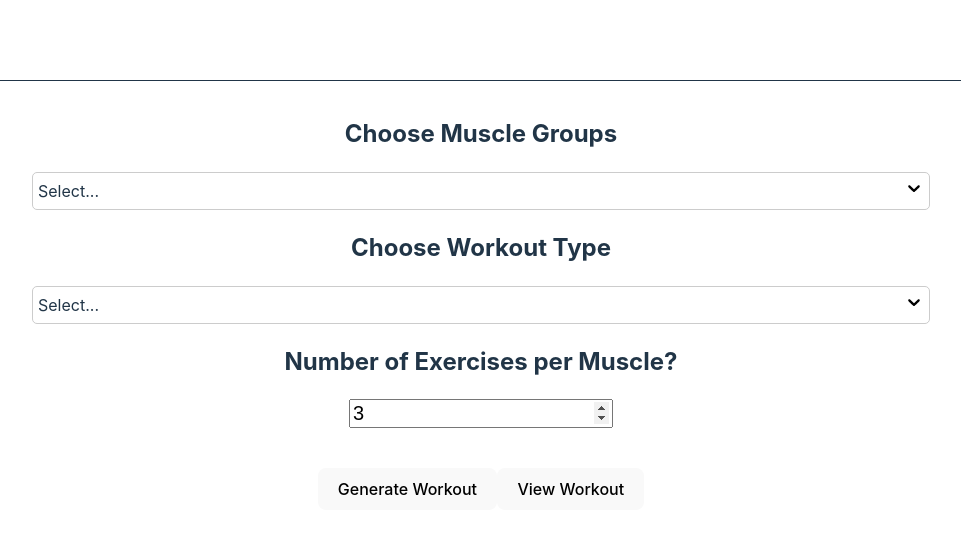
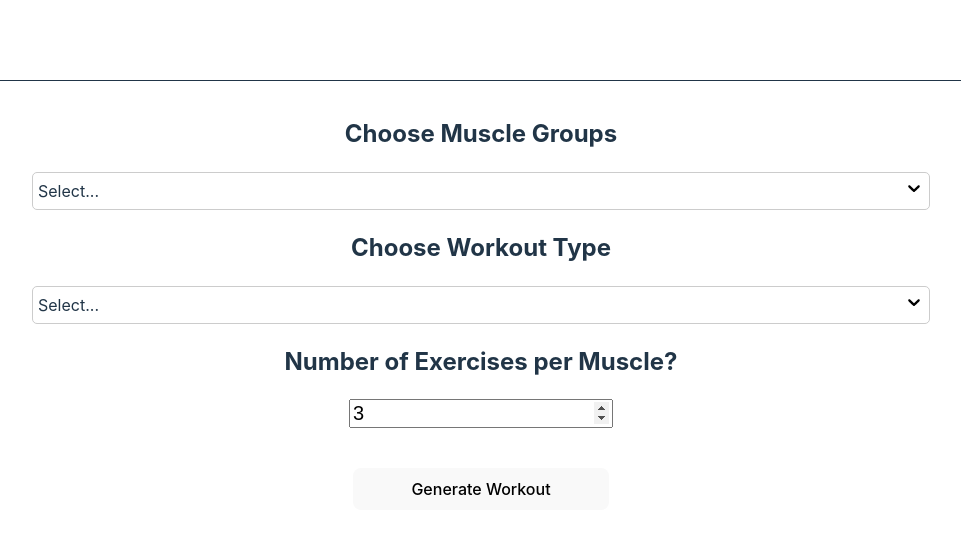
Before and after one commit to khintz34/workout-generator, a React (Vite) app: page / in a window 1280 px wide. Shown: the top 534 px of the page, without its empty margins (159-1120 px from the left). Built offline with nearby package versions, Linux system fonts and the light colour scheme.

Commit message:
button hides

```diff
--- a/src/components/home/Home.jsx
+++ b/src/components/home/Home.jsx
@@ -23,16 +23,19 @@ const Home = () => {
   const { exerciseNumber, setExerciseNumber } = useContext(
     ExerciseNumberContext
   );
+  const [workoutComplete, setWorkoutComplete] = useState(false);
 
   const apiKey = "YL6YrzyOHKR2uAUyAxRw3g==P8Wgnch0sp4c4ted";
 
   useEffect(() => {
     setExerciseNumber(3);
+    setWorkoutComplete(false);
   }, []);
 
   //! Need to make sure when you get rid of all options that it resets.
 
   async function callFetch() {
+    setWorkoutComplete(false);
     console.log("selected Muscles: ", selectedMuscles);
     console.log("selected Type: ", selectedType);
     if (selectedMuscles !== null && selectedMuscles !== undefined) {
@@ -48,16 +51,17 @@ const Home = () => {
 
         const results = await Promise.all(promises);
 
-        // results.map((array) => {
-        //   // let newArray = array.json1;
-        //   // const randomList = shuffleArray(newArray);
-        //   // console.log("random", randomList);
-        //   console.log(array);
-        // });
+        results.map((array) => {
+          let newArray = array.json1;
+          const randomList = shuffleArray(newArray);
+          console.log("random", randomList);
+          console.log(array);
+        });
 
         console.log("results", results);
 
         setWorkoutList(results);
+        setWorkoutComplete(true);
       } else {
         console.log("just workout");
         const promises = selectedMuscles.map((option) =>
@@ -75,6 +79,7 @@ const Home = () => {
         console.log("results", results);
 
         setWorkoutList(results);
+        setWorkoutComplete(true);
       }
     } else {
       console.log("just type");
@@ -87,6 +92,7 @@ const Home = () => {
       console.log("results", results);
 
       setWorkoutList([results]);
+      setWorkoutComplete(true);
     }
   }
 
@@ -122,53 +128,19 @@ const Home = () => {
     //! add try catch
   }
 
-  async function newFetch(muscle, type) {
-    const url = `https://api.api-ninjas.com/v1/exercises?muscle=${muscle}&type=${type}`;
-    setApiFlag("both");
-    console.log("both");
-
-    const response = await fetch(url, {
-      method: "GET",
-      withCredentials: true,
-      headers: { "X-Api-Key": apiKey },
-    });
-
-    const json1 = await response.json();
-
-    console.log("json1", json1);
-
-    // json1.map((array) => {
-    //   let newArray = array.json1;
-    //   const randomList = shuffleArray(newArray);
-    //   console.log("random", randomList);
-    // });
-
-    // setWorkoutList([json1]);
-
-    console.log("set Json already");
-
-    return json1;
-  }
-
   function shuffleArray(array) {
     let currentIndex = array.length,
       randomIndex;
 
-    // While there remain elements to shuffle.
-    //  &&
     while (currentIndex != 0) {
-      // Pick a remaining element.
       randomIndex = Math.floor(Math.random() * currentIndex);
       currentIndex--;
 
-      // And swap it with the current element.
       [array[currentIndex], array[randomIndex]] = [
         array[randomIndex],
         array[currentIndex],
       ];
     }
-
-    // console.log("shuffle:", array);
 
     return array;
   }
@@ -214,12 +186,20 @@ const Home = () => {
             }}
           />
         </div>
-        <button className="buttonGenerate" onClick={callFetch}>
-          Generate Workout
-        </button>
-        <Link to="/workout">
-          <button>View Workout</button>
-        </Link>
+        <div className="generateButtonHolder">
+          <button className="buttonGenerate" onClick={callFetch}>
+            Generate Workout
+          </button>
+          {workoutComplete ? (
+            <Link to="/workout">
+              <button className="buttonGenerate buttonView">
+                View Workout
+              </button>
+            </Link>
+          ) : (
+            <div className="generateButtonHolder"></div>
+          )}
+        </div>
       </div>
     </div>
   );
--- a/src/components/home/home.css
+++ b/src/components/home/home.css
@@ -1,5 +1,6 @@
 .buttonGenerate {
   margin-top: 5vh;
+  width: 20vw;
 }
 
 .home-container {
@@ -25,3 +26,10 @@ input[type="number"]::-webkit-inner-spin-button,
 input[type="number"]::-webkit-outer-spin-button {
   opacity: 1;
 }
+
+.generateButtonHolder {
+  display: flex;
+  flex-direction: column;
+  justify-content: center;
+  align-items: center;
+}
```
